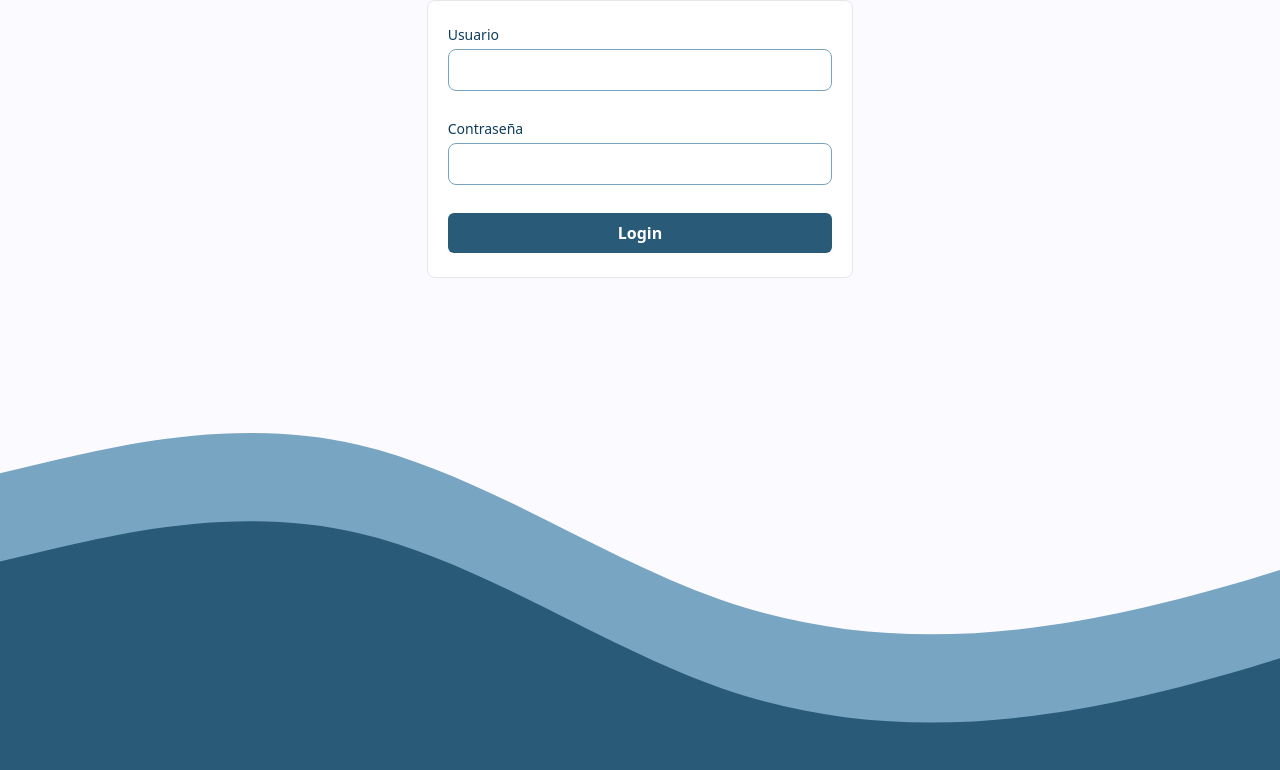
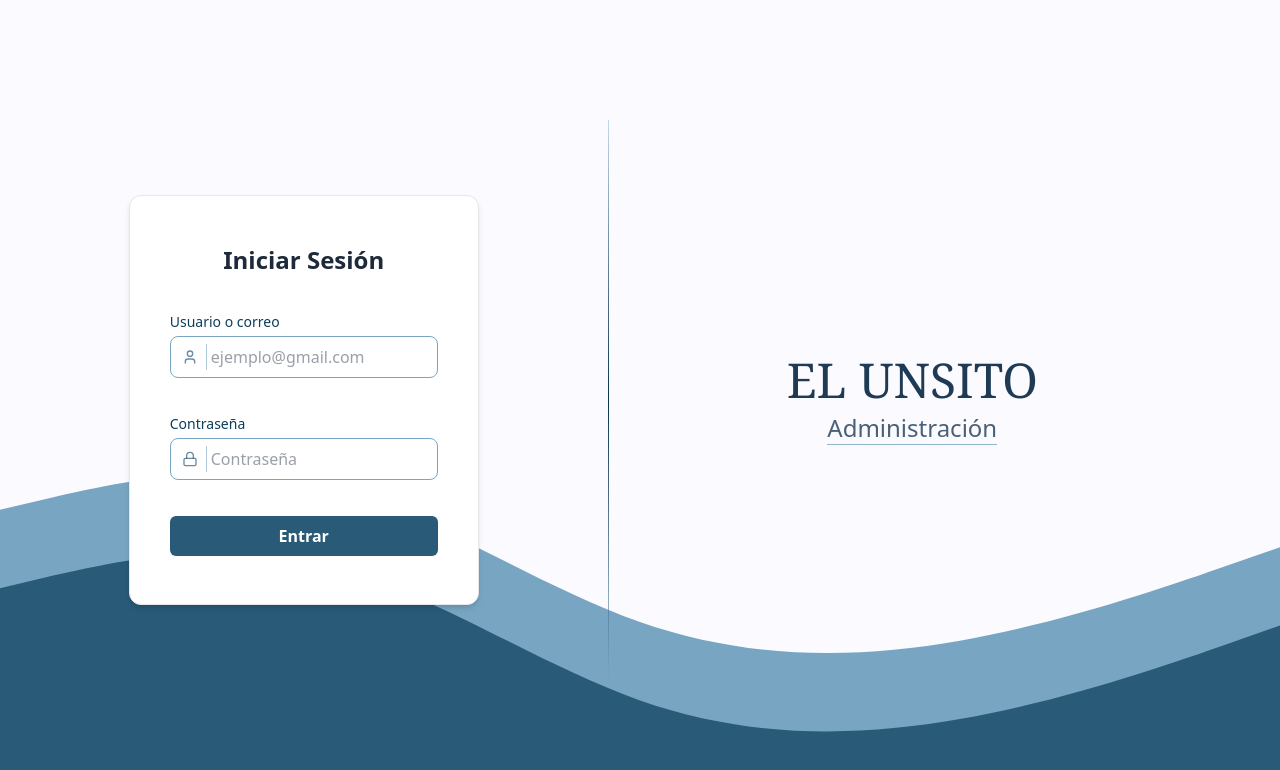
Before and after one commit to jared0192galicia/unsito-app, a Next.js app: page /admin/login in a window 1280 px wide. Shown: the top 770 px of the page. Built offline with nearby package versions, Linux system fonts and the light colour scheme.

Commit message:
Add login desing

```diff
--- a/src/app/admin/login/page.tsx
+++ b/src/app/admin/login/page.tsx
@@ -2,26 +2,60 @@
 import { ControlButton } from '@/shared/ui/button';
 import Input from '@/shared/ui/input';
 import cn from '@/utils/cn';
+import { Lock, User } from 'lucide-react';
 
 export default function Login() {
   return (
-    <div className="bg-app-white w-screen h-screen relative">
+    <div className="relative w-screen h-screen bg-app-white overflow-hidden flex">
+      <div className="flex-1 flex items-center justify-center relative z-10">
         <section
           className={cn(
-          'mx-auto my-auto w-11/12 md:w1/2 lg:w-1/3 rounded-lg',
-          'border border-solid border-gray-200 px-5 py-6',
-          'flex gap-7 flex-col bg-white'
+            'w-[350px] max-w-md rounded-xl bg-white',
+            'border border-gray-200 shadow-md',
+            'px-10 py-12 flex flex-col gap-9'
           )}
         >
-        <Input change={() => {}} label="Usuario" name="hola"></Input>
+          <h2 className="text-2xl font-semibold text-center text-gray-800">
+            Iniciar Sesión
+          </h2>
+
           <Input
+            label="Usuario o correo"
+            name="user"
+            placeholder="ejemplo@gmail.com"
+            icon={<User size={16} />}
             change={() => {}}
+          />
+
+          <Input
             label="Contraseña"
-          name="hola"
+            name="password"
+            placeholder="Contraseña"
             type="password"
-        ></Input>
-        <ControlButton label="Login" type="primary" />
+            icon={<Lock size={16} />}
+            change={() => {}}
+          />
+          <ControlButton label="Entrar" type="primary" />
         </section>
+      </div>
+
+      <div
+        className={cn(
+          'bg-gradient-to-b m-auto h-[70%] w-[1px] z-50',
+          'from-app-blue-600/40 via-app-blue-900 to-app-blue-600/40'
+        )}
+      ></div>
+
+      <div className="hidden md:flex flex-1 flex-col items-center justify-center pr-16 relative z-10">
+        <h1 className="text-5xl font-serif text-[#1E3A54]">EL UNSITO</h1>
+        <span className="text-2xl mt-2 text-[#1E3A54] opacity-80">
+          Administración
+          <div
+            className={cn('bg-app-blue-600 m-auto w-full h-[1px] z-50')}
+          ></div>
+        </span>
+      </div>
+
       <Waves />
     </div>
   );
@@ -29,13 +63,13 @@ export default function Login() {
 
 function Waves() {
   return (
-    <div className={cn('w-screen bg-app-white absolute bottom-0 overflow-hidden')}>
+    <div className="absolute bottom-0 left-0 w-full pointer-events-none">
       <svg
         xmlns="http://www.w3.org/2000/svg"
-        width="1440"
-        height="421"
+        width="100%"
+        height="auto"
         viewBox="0 0 1440 421"
-        fill="none"
+        preserveAspectRatio="none"
       >
         <g clipPath="url(#clip0_163_451)">
           <path
--- a/src/shared/ui/button.tsx
+++ b/src/shared/ui/button.tsx
@@ -1,5 +1,5 @@
 import cn from "@/utils/cn";
-
+// import firebase from 'frebase'
 interface ControlButtonProps {
   onClick?: any;
   disabled?: boolean;
--- a/src/shared/ui/input.tsx
+++ b/src/shared/ui/input.tsx
@@ -1,5 +1,5 @@
 import cn from '@/utils/cn';
-import { useState } from 'react';
+import { useState, ReactNode } from 'react';
 
 type InputProps = {
   label: string;
@@ -7,6 +7,7 @@ type InputProps = {
   placeholder?: string;
   type?: string;
   className?: string;
+  icon?: ReactNode; // ⬅ NUEVO
   change: (name: string, value: string) => void;
 };
 
@@ -16,6 +17,7 @@ export default function Input({
   type = 'text',
   change,
   placeholder,
+  icon,
   className = '',
 }: InputProps) {
   const [value, setValue] = useState('');
@@ -30,6 +32,16 @@ export default function Input({
       <label htmlFor={name} className="text-sm font-medium text-app-blue-800">
         {label}
       </label>
+
+      {/* Contenedor relativo para icono + input */}
+      <div className="relative w-full">
+        {icon && (
+          <span className="absolute inset-y-0 left-3 flex items-center text-app-blue-700/70 pointer-events-none">
+            {icon}
+            <div className="bg-app-blue-600/60 h-[60%] w-[0.5px] ml-2"></div>
+          </span>
+        )}
+
         <input
           id={name}
           placeholder={placeholder}
@@ -39,10 +51,12 @@ export default function Input({
           onChange={(e) => onChange(e.target.value)}
           className={cn(
             'w-full rounded-lg border border-app-blue-600 bg-white',
-          'px-3 py-2 text-gray-700 transition outline-none',
-          'focus:border-app-blue-700 focus:ring-2 focus:ring-app-blue-600'
+            'py-2 text-gray-700 transition outline-none',
+            'focus:border-app-blue-700 focus:ring-2 focus:ring-app-blue-600',
+            icon ? 'pl-10 pr-3' : 'px-3' // ⬅ padding ajustado si hay icono
           )}
         />
       </div>
+    </div>
   );
 }
```
Lines whose indentation alone changed are shown as unchanged.
